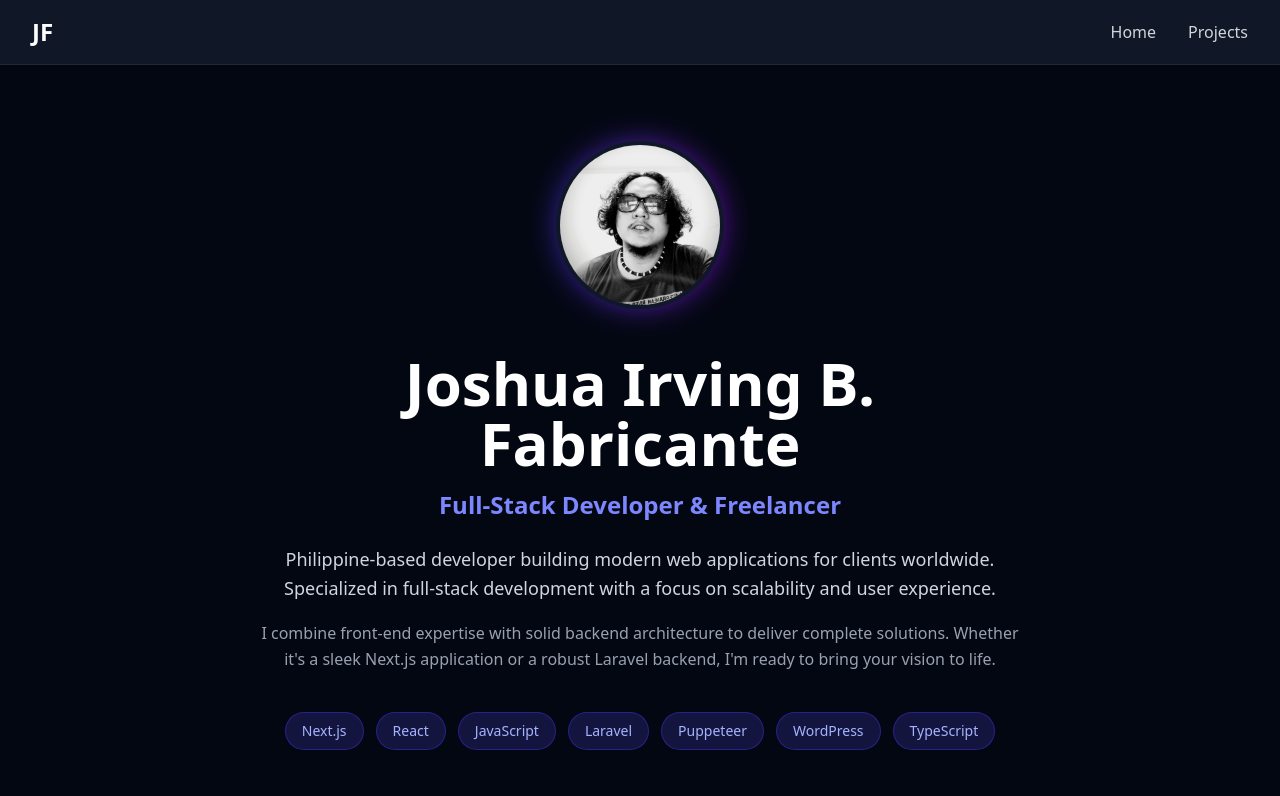
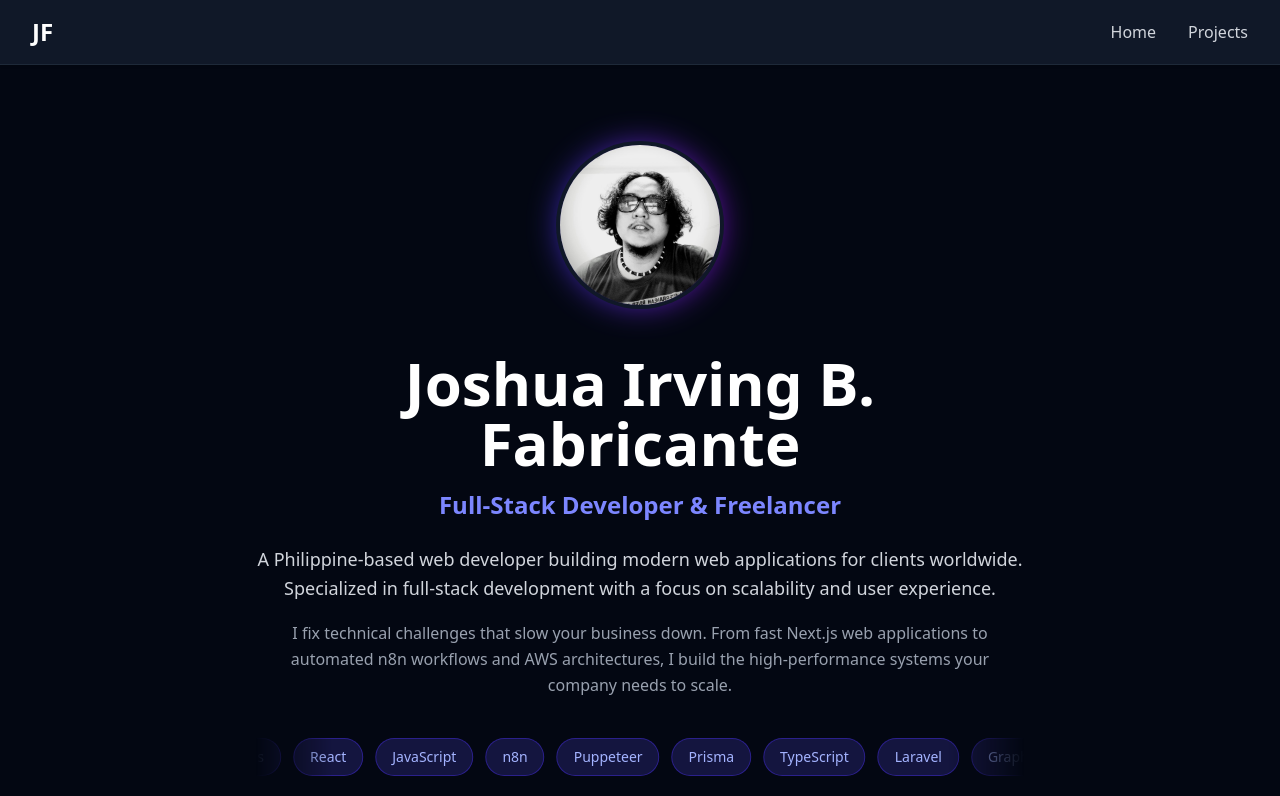
Before and after one commit to Irrelevantmofo/portfolio, a Next.js app: page / in a window 1280 px wide. Shown: the top 796 px of the page. Built offline with nearby package versions, Linux system fonts and the light colour scheme.

Commit message:
Content improvements

```diff
--- a/app/globals.css
+++ b/app/globals.css
@@ -14,3 +14,31 @@
 img {
   @apply transition-transform duration-300;
 }
+
+/* Infinite, seamless single-line marquee (skills carousel).
+   The track holds two identical copies of the content; translating it by -50%
+   lands the second copy exactly where the first started, so the loop has no
+   visible seam. `linear` timing keeps it gliding with no easing "ticks". */
+@keyframes marquee {
+  from {
+    transform: translateX(0);
+  }
+  to {
+    transform: translateX(-50%);
+  }
+}
+
+.animate-marquee {
+  animation: marquee 100s linear infinite;
+}
+
+.animate-marquee:hover {
+  animation-play-state: paused;
+}
+
+/* Respect users who prefer reduced motion. */
+@media (prefers-reduced-motion: reduce) {
+  .animate-marquee {
+    animation: none;
+  }
+}
--- a/app/page.tsx
+++ b/app/page.tsx
@@ -1,5 +1,18 @@
 import TrackedProjectsLink from "@/components/TrackedProjectsLink";
 import PageViewTracker from "@/components/PageViewTracker";
+
+const skills = [
+  "Next.js",
+  "React",
+  "JavaScript",
+  "n8n",
+  "Puppeteer",
+  "Prisma",
+  "TypeScript",
+  "Laravel",
+  "GraphQL",
+  "Sanity",
+];
 
 export default function Home() {
   return (
@@ -38,27 +51,28 @@ export default function Home() {
 
           {/* Bio */}
           <p className="text-lg text-gray-300 mb-4 leading-relaxed">
-            Philippine-based developer building modern web applications for clients worldwide.
+            A Philippine-based web developer building modern web applications for clients worldwide.
             Specialized in full-stack development with a focus on scalability and user experience.
           </p>
 
           <p className="text-base text-gray-400 mb-10 leading-relaxed">
-            I combine front-end expertise with solid backend architecture to deliver complete solutions.
-            Whether it's a sleek Next.js application or a robust Laravel backend, I'm ready to bring your vision to life.
+          I fix technical challenges that slow your business down. From fast Next.js web applications to automated n8n workflows and AWS architectures,
+          I build the high-performance systems your company needs to scale.
           </p>
 
-          {/* Skills */}
-          <div className="mb-12 flex flex-wrap justify-center gap-3">
-            {["Next.js", "React", "JavaScript", "Laravel","Puppeteer", "WordPress", "TypeScript"].map(
-              (skill) => (
+          {/* Skills - infinite single-line marquee */}
+          <div className="mb-12 overflow-hidden [mask-image:linear-gradient(to_right,transparent,black_10%,black_90%,transparent)]">
+            <div className="flex w-max animate-marquee">
+              {/* Two identical copies so the -50% loop is seamless */}
+              {[...skills, ...skills].map((skill, i) => (
                 <span
-                  key={skill}
-                  className="px-4 py-2 bg-indigo-900/40 text-indigo-300 rounded-full text-sm font-medium border border-indigo-700/50 hover:border-indigo-600 transition"
+                  key={i}
+                  className="mr-3 whitespace-nowrap px-4 py-2 bg-indigo-900/40 text-indigo-300 rounded-full text-sm font-medium border border-indigo-700/50"
                 >
                   {skill}
                 </span>
-              )
-            )}
+              ))}
+            </div>
           </div>
 
           {/* Social Links */}
```
